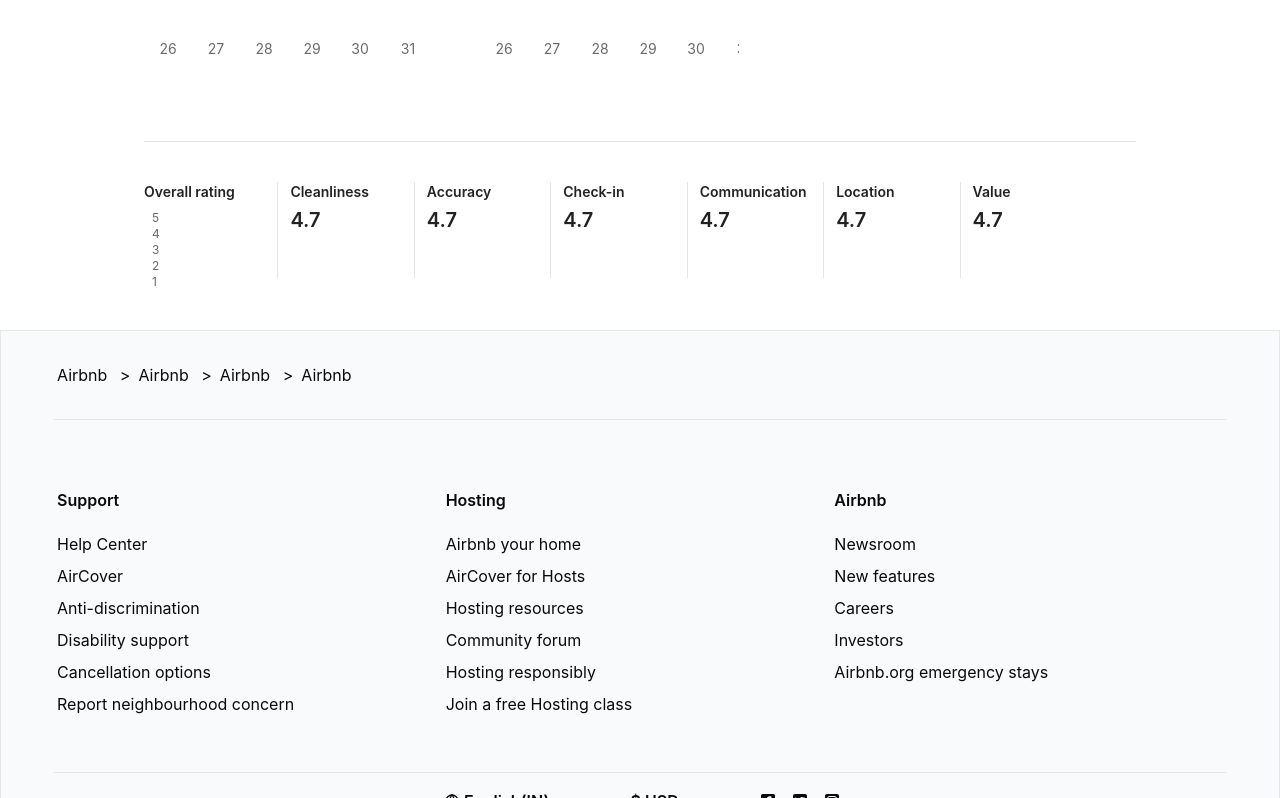
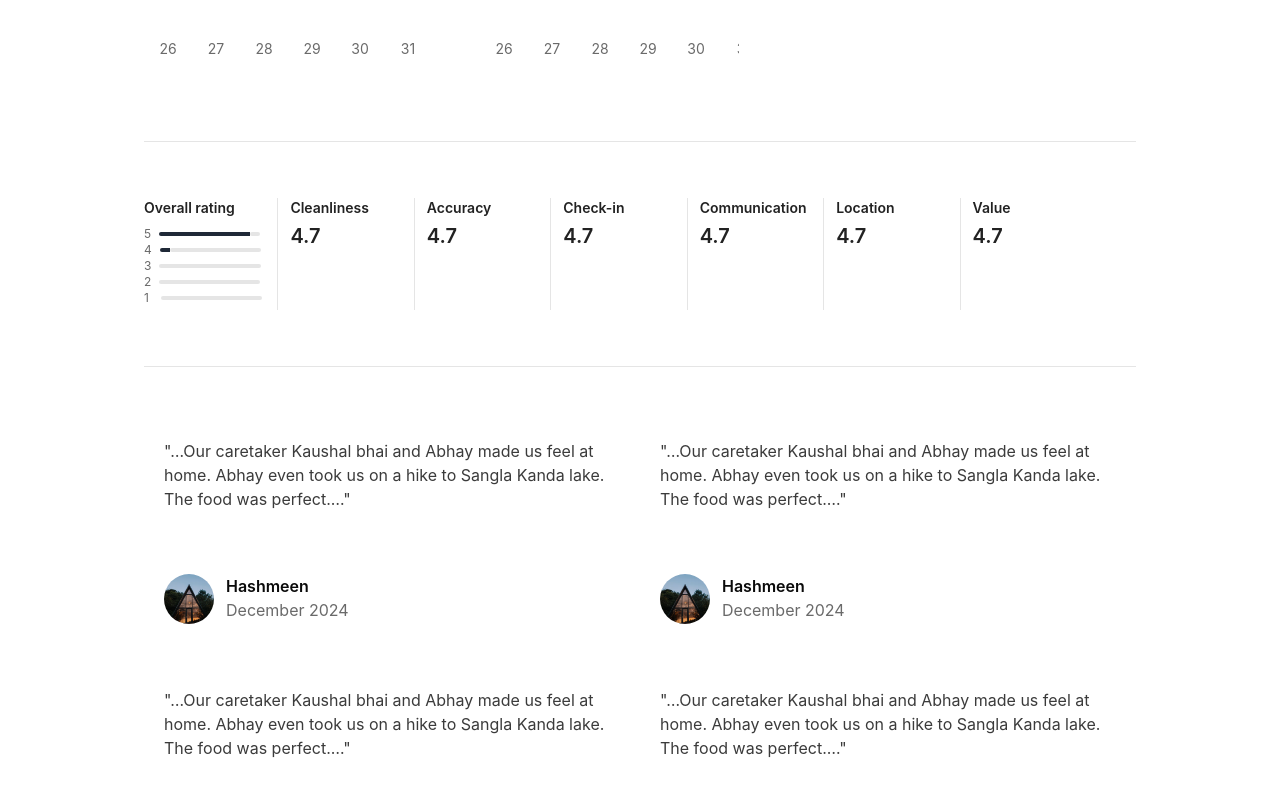
Before and after one commit to harshitgoyal101/AirBnb, a Next.js app in the folder airbnb/: page /property/1 in a window 1280 px wide. Shown: the part 2082-2880 px from the top of the page. Built offline with nearby package versions, Linux system fonts and the light colour scheme.

Commit message:
a few more changes to review cards

```diff
--- a/airbnb/app/property/[id]/page.tsx
+++ b/airbnb/app/property/[id]/page.tsx
@@ -7,11 +7,16 @@
 import Image from "next/image";
 import { IconWithLabel } from "@/components/ui/IconWIthLabel";
 import { CalendarCard } from "@/components/Properties/CalenderCard";
+import { ReviewCard } from "@/components/User/ReviewCard";
+import { Carousel, CarouselContent, CarouselItem, CarouselNext, CarouselPrevious } from "@/components/ui/carousel";
+import { ScrollArea } from "@radix-ui/react-scroll-area";
+import { ScrollBar } from "@/components/ui/scroll-area";
 
 export default function PropertyDetailPage() {
   return (
     <>
     <div>
+        {/* ----------------------------------property images---------------------------------------------------- */}
         <div className="w-full mx-auto px-10 lg:px-20 xl:px-36 py-3 flex space-x-4">
             <div className="w-full flex justify-between place-items-center">
                 <div className="text-darkText font-semibold text-2xl">
@@ -31,10 +36,11 @@
             <PropertiesImages/>
         </div>
 
+        {/* --------------------------------------Place info--------------------------------------------- */}
 
         <div className="flex px-10 lg:px-20 xl:px-36 py-3">
 
-
+            {/* ----------------------------------------host info (short) ------------------------------------- */}
             <div className="w-full md:w-1/2 lg:w-3/5 overflow-y-hidden">
                 <div className="text-darkText font-semibold text-lg mb-5">
                     Entire villa in Anjar, India
@@ -57,7 +63,7 @@
                 </div>
 
                 <Separator/>
-
+{/* ------------------------------------------------------place info and ameneties--------------------------------------------------------- */}
                 <div className="py-4">
                     <IconWithLabel className="my-2" icon = "/caterogies/A frames.jpg">
                     <div className="font-semibold text-mediumText ml-2">Shared bathroom</div>
@@ -108,6 +114,7 @@
                 </div>
 
                 <Separator/>
+                {/* ----------------------------------------calander------------------------------------------------ */}
 
                 <div className="my-6">
                     <div className="text-2xl font-semibold text-darkText mb-2">2 nights in Anjar</div>
@@ -121,23 +128,24 @@
                 </div>
 
             </div>
+            {/* ---------------------------------------------------booking card (price break-up) --------------------------------------------------- */}
             <div className="invisible w-0 md:visible md:w-1/2 lg:w-2/5 pr-0 py-5 pl-0 md:pl-12 lg:pl-20  md:sticky md:top-0 md:h-screen">
                 <BookCard />
             </div>
         </div>
+{/* ---------------------------------------------------Ratings section------------------------------------------------------ */}
 
-
-        <div className="w-full invisible md:visible mx-auto px-10 lg:px-20 xl:px-36 p-3">
-            <Separator/>
-            <div className="flex h-44 font-semibold text-sm text-darkText p-10 pl-0">
+        <div className="w-full mx-auto px-10 lg:px-20 xl:px-36 p-3">
+            <Separator className="invisible md:visible "/>
+            <div className="flex invisible md:visible h-0 md:h-48 font-semibold text-sm text-darkText md:my-4 md:p-10 md:pl-0">
                 <div className="w-1/6 pl-0 pr-3">
                     Overall rating
-                    <div className="p-2 text-xs font-normal justify-start text-lightText">
-                        <div>5</div>
-                        <div>4</div>
-                        <div>3</div>
-                        <div>2</div>
-                        <div>1</div>
+                    <div className="py-2 text-xs font-normal justify-start text-lightText">
+                        <div className="flex items-center">5 <Separator className="h-1 w-9/12 ml-2 rounded-s-sm bg-gray-800"/> <Separator className="h-1 w-1/12 mr-4 rounded-sm"/></div>
+                        <div className="flex items-center">4 <Separator className="h-1 w-1/12 ml-2 rounded-s-sm bg-gray-800"/> <Separator className="h-1 w-9/12 mr-4 rounded-sm"/></div>
+                        <div className="flex items-center">3 <Separator className="h-1 ml-2 w-10/12 mr-4 rounded-sm"/></div>
+                        <div className="flex items-center">2 <Separator className="h-1 ml-2 w-10/12 mr-4 rounded-sm"/></div>
+                        <div className="flex items-center">1 <Separator className="h-1 ml-3 w-10/12 mr-4 rounded-sm"/></div>
                     </div>
 
                 </div>
@@ -179,6 +187,48 @@
 
             </div>
 
+            <Separator/>
+
+            {/* ---------------------------------------------------------Reviews------------------------------------------------------- */}
+
+            <div className="invisible h-0 md:h-fit md:visible md:grid grid-cols-2 justify-self-stretch md:py-10">
+                <ReviewCard className = "border-none"/>
+                <ReviewCard className = "border-none"/>
+                <ReviewCard className = "border-none"/>
+                <ReviewCard className = "border-none"/>
+                <ReviewCard className = "border-none"/>
+                <ReviewCard className = "border-none"/>
+            </div>
+
+            <div className="md:hidden">
+                <Carousel
+                    opts={{
+                        align: "start",
+                    }}
+                    className="xl: w-full"
+                    >
+                    <div className="flex justify-between my-6 mr-6">
+                        <div className="text-2xl font-semibold text-mediumText mt-3">What guests are saying about Harshit</div>
+                        <div className="flex justify-between">
+                            <div className="mr-6"><CarouselPrevious /></div>
+                            <div className="ml-6"><CarouselNext /></div>
+                        </div>
+                    </div>
+                    <CarouselContent className=" w-full min-w-[500px]">
+                        {Array.from({ length: 5 }).map((_, index) => (
+                        <ScrollArea className="flex">
+                        <div className="flex ">
+                            <CarouselItem key={index} className="xl:basis-1/2">
+                                <ReviewCard/>
+                            </CarouselItem>
+                        </div>
+                        <ScrollBar orientation="horizontal"/>
+                        </ScrollArea>
+                        ))}
+                    </CarouselContent>
+                </Carousel>
+            </div>
+
         </div>
 
 
--- a/airbnb/components/Categories.tsx
+++ b/airbnb/components/Categories.tsx
@@ -23,11 +23,11 @@
             <div className="flex">
                 <div className="mr-9 p-2"><CarouselPrevious variant = "outline"/></div>
                 <div>
-                        <ScrollArea>
                     <CarouselContent className=" max-w-sm lg:max-w-lg xl:max-w-3xl" >
                         {Array.from({ length: 54 }).map((_, index) => (
-                        <div className="flex">
-                            <CarouselItem key={index} className="basis-1/10">
+                        <ScrollArea className="">
+                            <div className="">
+                            {/* <CarouselItem key={index} className="basis-1/10"> */}
                                 <div className="px-4">
                                     <div className="border flex flex-col items-center cursor-pointer py-3 space-y-2 border-b-2 border-white opacity-80 hover:opacity-100 hover:border-b-black">
                                         <Image
@@ -39,13 +39,13 @@
                                         <p className="text-xs">A frames</p>
                                     </div>
                                 </div>
-                            </CarouselItem>
+                            {/* </CarouselItem> */}
                         </div>
+                <ScrollBar orientation="horizontal"/>
+                </ScrollArea>
                         ))}
                     </CarouselContent>
 
-                <ScrollBar orientation="horizontal"/>
-                </ScrollArea>
                 </div>
                 <div className="p-2"><CarouselNext variant = "outline" /></div>
             </div>
--- a/airbnb/components/User/ReviewCard.tsx
+++ b/airbnb/components/User/ReviewCard.tsx
@@ -1,8 +1,13 @@
 import Image from "next/image"
+import { cn } from "@/lib/utils"
 
-export const ReviewCard = () => {
+export const ReviewCard = ({className}:{className ?: string}) => {
   return (
-    <div className="w-[350px] h-[225px]  border rounded-xl mr-3 my-3  p-5 flex flex-col justify-between">
+    <>
+    <div className={cn(
+            "min-w-[350px] min-h-[225px]  border rounded-xl mr-3 my-3  p-5 flex flex-col justify-between",
+            className
+          )}>
       <div className="text-mediumText font-sm mb-2">
         "…Our caretaker Kaushal bhai and Abhay made us feel at home.
         Abhay even took us on a hike to Sangla Kanda lake.
@@ -24,5 +29,6 @@
         </div>
       </div>
     </div>
+    </>
   );
 }
```
